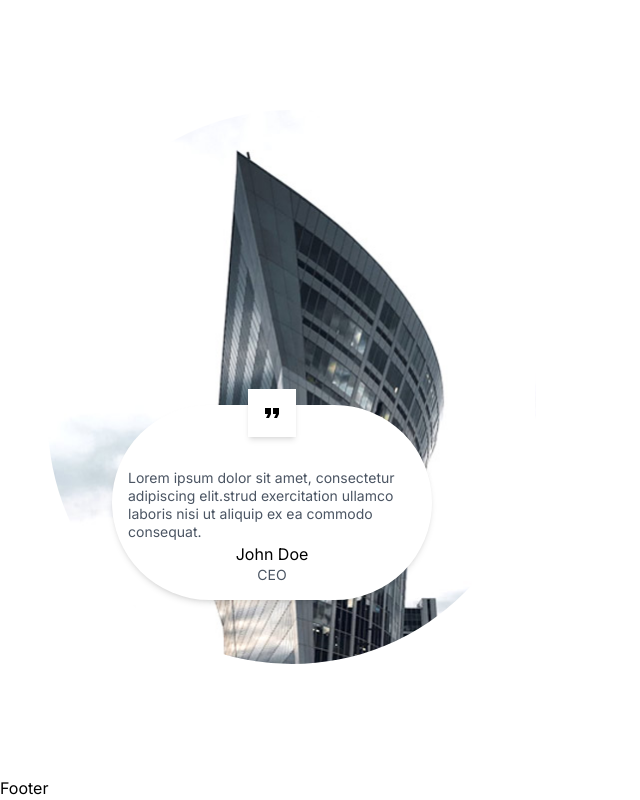
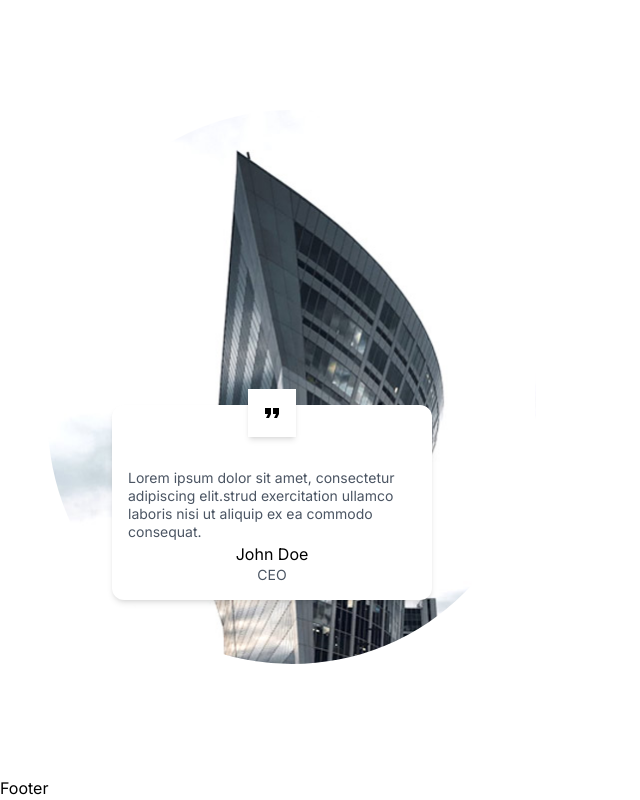
Before and after one commit to kgothatsontsane/homestead, a React (Vite) app in the folder frontend/: page / in a window 1280 px wide. Shown: the part 756-1556 px from the top of the page, without its empty margins (0-640 px from the left). Built offline with nearby package versions, Linux system fonts and the light colour scheme; a web font is replaced by a local one.

Commit message:
DevTrack: Files: About.jsx. [home-about-section]  | Changes in: About.jsx

```diff
--- a/frontend/src/components/About.jsx
+++ b/frontend/src/components/About.jsx
@@ -8,7 +8,7 @@ const About = () => {
         <div className='flex flex-col xl:flex-row items-center justify-between gap-10'>
             <div className='flex-1 relative'>
                 <img src={aboutImg} alt="About Us" className='rounded-full w-[488px]'/>
-                  <div className='bg-white absolute bottom-16 left-16 shadow-md max-w-xs max-h-xs p-4 rounded-full flexCenter flex-col'>
+                  <div className='bg-white absolute bottom-16 left-16 shadow-md max-w-xs max-h-xs p-4 rounded-xl flexCenter flex-col'>
                     <span className='relative bottom-8 p-3 shadow-md bg-white '>
                         <MdFormatQuote className='text-2xl'/>
                     </span>
```
